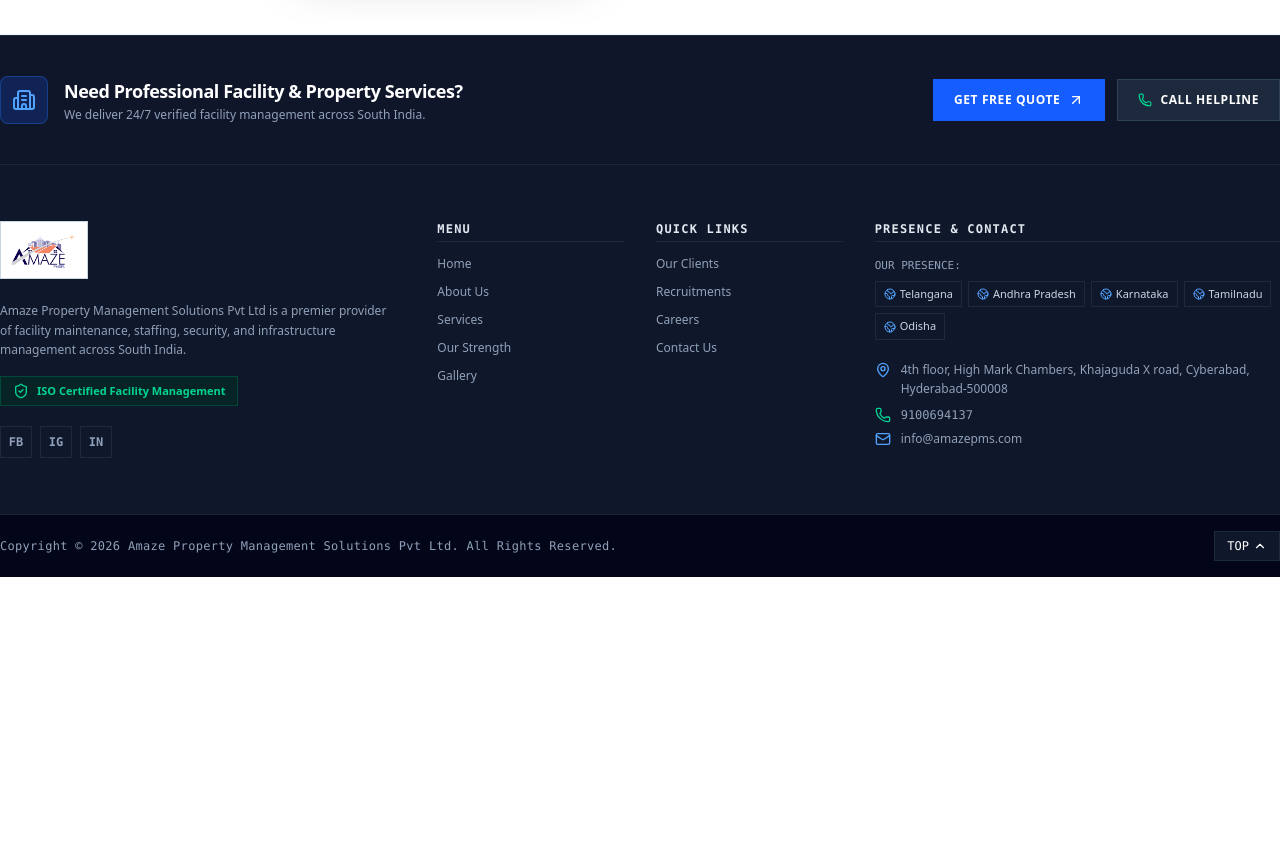
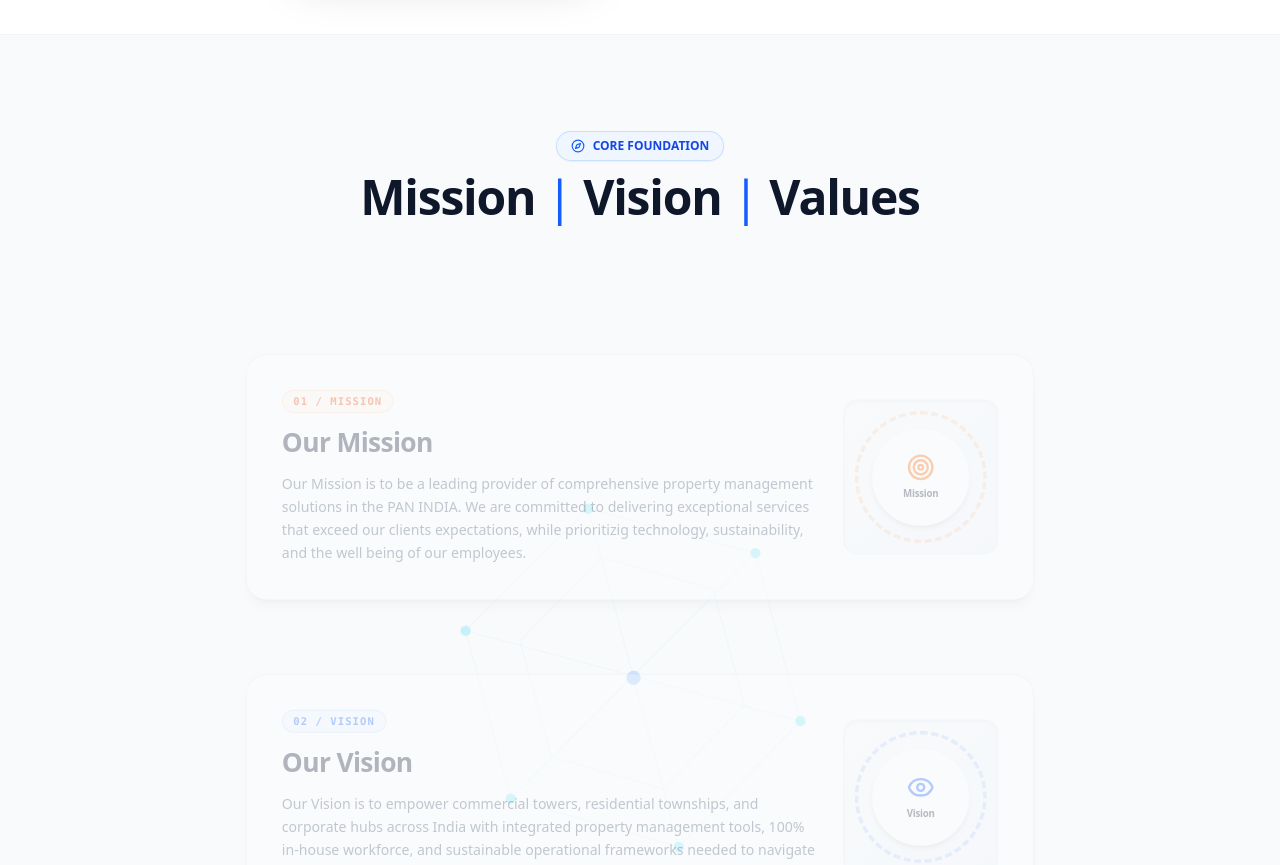
Before and after one commit to MISFOfficial/amazepms.com-redesign, a Next.js app: page /about in a window 1280 px wide. Shown: the part 1140-2005 px from the top of the page. Before the commit the page ends 1717 px from the top, so only its background shows below. Built offline with nearby package versions, Linux system fonts and the light colour scheme.

Commit message:
feat: implement interactive Mission, Vision, and Values section with GSAP scroll animations

```diff
--- a/app/(home)/about/Components/HeroSections/components/HeroHeaderTitle.tsx
+++ b/app/(home)/about/Components/HeroSections/components/HeroHeaderTitle.tsx
@@ -22,7 +22,9 @@
 
       {/* Short Clean Subtitle */}
       <p className="text-sm sm:text-base text-slate-300 leading-relaxed font-sans max-w-2xl mx-auto">
-        Empowering 500+ commercial towers and gated communities across PAN India with 100% in-house workforce, military-grade compliance, and cost-saving audits.
+        Empowering 500+ commercial towers and gated communities across PAN India
+        with 100% in-house workforce, military-grade compliance, and cost-saving
+        audits.
       </p>
     </div>
   );
--- /dev/null
+++ b/app/(home)/about/Components/Mission/Mission.tsx
@@ -0,0 +1,21 @@
+"use client";
+
+import React from "react";
+import MissionHeader from "./components/MissionHeader";
+import MissionScalingStack from "./components/MissionScalingStack";
+
+export function Mission() {
+  return (
+    <section className="relative w-full bg-slate-50 py-16 sm:py-24 border-b border-slate-200 overflow-hidden">
+      <div className="ratio">
+        {/* Section Header */}
+        <MissionHeader />
+
+        {/* GSAP Scaling Cards & Constellation Container */}
+        <MissionScalingStack />
+      </div>
+    </section>
+  );
+}
+
+export default Mission;
--- /dev/null
+++ b/app/(home)/about/Components/Mission/components/Content.ts
@@ -0,0 +1,42 @@
+export interface MissionItem {
+  id: string;
+  tag: string;
+  title: string;
+  description: string;
+  iconType: "target" | "eye" | "heart";
+  themeColor: string;
+  badgeBg: string;
+}
+
+export const missionItemsData: MissionItem[] = [
+  {
+    id: "mission",
+    tag: "01 / MISSION",
+    title: "Our Mission",
+    description:
+      "Our Mission is to be a leading provider of comprehensive property management solutions in the PAN INDIA. We are committed to delivering exceptional services that exceed our clients expectations, while prioritizig technology, sustainability, and the well being of our employees.",
+    iconType: "target",
+    themeColor: "from-orange-500 to-amber-500",
+    badgeBg: "bg-orange-50 text-orange-600 border-orange-200",
+  },
+  {
+    id: "vision",
+    tag: "02 / VISION",
+    title: "Our Vision",
+    description:
+      "Our Vision is to empower commercial towers, residential townships, and corporate hubs across India with integrated property management tools, 100% in-house workforce, and sustainable operational frameworks needed to navigate the complex real estate ecosystem.",
+    iconType: "eye",
+    themeColor: "from-blue-600 to-cyan-500",
+    badgeBg: "bg-blue-50 text-blue-600 border-blue-200",
+  },
+  {
+    id: "values",
+    tag: "03 / VALUES",
+    title: "Our Core Values",
+    description:
+      "Our Values are built on transparent audits, uncompromised EHS safety standards, 100% in-house compliance, and dedicated staff welfare to deliver reliable operational excellence for every client.",
+    iconType: "heart",
+    themeColor: "from-indigo-600 to-purple-500",
+    badgeBg: "bg-indigo-50 text-indigo-600 border-indigo-200",
+  },
+];
--- /dev/null
+++ b/app/(home)/about/Components/Mission/components/MissionCard.tsx
@@ -0,0 +1,69 @@
+"use client";
+
+import React from "react";
+import { Target, Eye, Heart } from "lucide-react";
+import { MissionItem } from "./Content";
+
+interface MissionCardProps {
+  item: MissionItem;
+}
+
+export const MissionCard: React.FC<MissionCardProps> = ({ item }) => {
+  const renderIcon = () => {
+    switch (item.iconType) {
+      case "target":
+        return <Target className="w-8 h-8 text-orange-500" />;
+      case "eye":
+        return <Eye className="w-8 h-8 text-blue-600" />;
+      case "heart":
+        return <Heart className="w-8 h-8 text-indigo-600" />;
+    }
+  };
+
+  return (
+    <div className="w-full bg-white rounded-2xl sm:rounded-3xl p-6 sm:p-8 lg:p-10 border border-slate-200/90 shadow-lg hover:shadow-xl transition-all duration-500 relative overflow-hidden flex flex-col md:flex-row items-center justify-between gap-6 sm:gap-8">
+      {/* Left Side Content */}
+      <div className="space-y-4 max-w-2xl text-left">
+        <div className="flex items-center gap-3">
+          <span
+            className={`text-xs font-mono font-extrabold tracking-widest px-3 py-1 rounded-full border ${item.badgeBg}`}
+          >
+            {item.tag}
+          </span>
+        </div>
+
+        <h3 className="text-2xl sm:text-3xl font-bold text-slate-900 tracking-tight">
+          {item.title}
+        </h3>
+
+        <p className="text-sm sm:text-base text-slate-600 leading-relaxed font-sans">
+          {item.description}
+        </p>
+      </div>
+
+      {/* Right Side Visual Emblem matching Screenshot 1 */}
+      <div className="relative shrink-0 w-36 h-36 sm:w-44 sm:h-44 rounded-2xl bg-gradient-to-br from-slate-50 to-slate-100 border border-slate-200/80 flex items-center justify-center p-4 shadow-inner group">
+        {/* Brush Circle Accent Background */}
+        <div
+          className={`absolute inset-3 rounded-full border-4 border-dashed opacity-25 group-hover:rotate-45 transition-transform duration-700 ${
+            item.iconType === "target"
+              ? "border-orange-500"
+              : item.iconType === "eye"
+              ? "border-blue-600"
+              : "border-indigo-600"
+          }`}
+        />
+
+        {/* Inner Target Graphic Emblem */}
+        <div className="relative z-10 w-24 h-24 sm:w-28 sm:h-28 rounded-full bg-white shadow-md border border-slate-100 flex flex-col items-center justify-center gap-1.5 p-2 text-center group-hover:scale-105 transition-transform duration-300">
+          {renderIcon()}
+          <span className="text-[11px] font-bold tracking-tight text-slate-800 font-sans">
+            {item.title.replace("Our ", "")}
+          </span>
+        </div>
+      </div>
+    </div>
+  );
+};
+
+export default MissionCard;
--- /dev/null
+++ b/app/(home)/about/Components/Mission/components/MissionHeader.tsx
@@ -0,0 +1,24 @@
+"use client";
+
+import React from "react";
+import { Compass } from "lucide-react";
+
+export const MissionHeader: React.FC = () => {
+  return (
+    <div className="text-center max-w-3xl mx-auto space-y-3 mb-10 sm:mb-14">
+      {/* Badge */}
+      <div className="inline-flex items-center gap-2 px-3.5 py-1.5 bg-blue-50 border border-blue-200/80 text-blue-700 text-xs font-semibold rounded-full shadow-xs">
+        <Compass className="w-3.5 h-3.5 text-blue-600" />
+        <span>CORE FOUNDATION</span>
+      </div>
+
+      {/* Main Title matching Screenshot 1 verbatim */}
+      <h2 className="text-3xl sm:text-4xl lg:text-5xl font-bold text-slate-900 tracking-tight">
+        Mission <span className="text-blue-600 font-light">|</span> Vision{" "}
+        <span className="text-blue-600 font-light">|</span> Values
+      </h2>
+    </div>
+  );
+};
+
+export default MissionHeader;
--- /dev/null
+++ b/app/(home)/about/Components/Mission/components/MissionScalingStack.tsx
@@ -0,0 +1,108 @@
+"use client";
+
+import React, { useEffect, useRef } from "react";
+import gsap from "gsap";
+import { ScrollTrigger } from "gsap/ScrollTrigger";
+import { missionItemsData } from "./Content";
+import MissionCard from "./MissionCard";
+
+export const MissionScalingStack: React.FC = () => {
+  const containerRef = useRef<HTMLDivElement>(null);
+  const bgGraphicRef = useRef<SVGSVGElement>(null);
+
+  useEffect(() => {
+    gsap.registerPlugin(ScrollTrigger);
+
+    const ctx = gsap.context(() => {
+      // 1. Constellation background rotation & scale animation matching Screenshots 2 & 3
+      if (bgGraphicRef.current) {
+        gsap.fromTo(
+          bgGraphicRef.current,
+          { scale: 0.75, rotate: -15, opacity: 0.2 },
+          {
+            scale: 1.3,
+            rotate: 30,
+            opacity: 0.5,
+            scrollTrigger: {
+              trigger: containerRef.current,
+              start: "top bottom",
+              end: "bottom top",
+              scrub: 1,
+            },
+          }
+        );
+      }
+
+      // 2. Individual cards GSAP scaling interaction on scroll
+      const cards = gsap.utils.toArray<HTMLElement>(".mission-scale-card");
+
+      cards.forEach((card) => {
+        gsap.fromTo(
+          card,
+          { scale: 0.88, opacity: 0.3, y: 60 },
+          {
+            scale: 1,
+            opacity: 1,
+            y: 0,
+            duration: 1,
+            ease: "power2.out",
+            scrollTrigger: {
+              trigger: card,
+              start: "top 85%",
+              end: "top 45%",
+              scrub: 1,
+            },
+          }
+        );
+      });
+    }, containerRef);
+
+    return () => ctx.revert();
+  }, []);
+
+  return (
+    <div
+      ref={containerRef}
+      className="relative w-full max-w-4xl mx-auto space-y-8 sm:space-y-12"
+    >
+      {/* Background Geometric Node Constellation SVG matching Screenshots 2 & 3 */}
+      <div className="absolute inset-0 flex items-center justify-center pointer-events-none overflow-hidden">
+        <svg
+          ref={bgGraphicRef}
+          viewBox="0 0 600 600"
+          className="w-[650px] sm:w-[800px] h-[650px] sm:h-[800px] text-cyan-500/20 opacity-30 transition-transform"
+          fill="none"
+          stroke="currentColor"
+          strokeWidth="1.2"
+        >
+          {/* Hexagonal Node Constellation Network */}
+          <polygon points="300,100 450,186 450,360 300,450 150,360 150,186" />
+          <polygon points="300,150 400,210 400,330 300,390 200,330 200,210" />
+          <line x1="300" y1="100" x2="300" y2="450" />
+          <line x1="150" y1="186" x2="450" y2="360" />
+          <line x1="450" y1="186" x2="150" y2="360" />
+
+          {/* Glowing Node Dots */}
+          <circle cx="300" cy="100" r="5" className="fill-cyan-400" />
+          <circle cx="450" cy="186" r="5" className="fill-cyan-400" />
+          <circle cx="450" cy="360" r="5" className="fill-cyan-400" />
+          <circle cx="300" cy="450" r="5" className="fill-cyan-400" />
+          <circle cx="150" cy="360" r="5" className="fill-cyan-400" />
+          <circle cx="150" cy="186" r="5" className="fill-cyan-400" />
+          <circle cx="300" cy="275" r="7" className="fill-blue-500" />
+        </svg>
+      </div>
+
+      {/* Cards List with GSAP Scaling Trigger */}
+      <div className="relative z-10 space-y-6 sm:space-y-10">
+        {missionItemsData.map((item) => (
+          <div key={item.id} className="mission-scale-card w-full">
+            <MissionCard item={item} />
+          </div>
+        ))}
+      </div>
+    </div>
+  );
+};
+
+export default MissionScalingStack;
--- a/app/(home)/about/page.tsx
+++ b/app/(home)/about/page.tsx
@@ -1,12 +1,14 @@
 import React from "react";
 import HeroSections from "./Components/HeroSections/HeroSections";
 import About from "../Components/About/About";
+import Mission from "./Components/Mission/Mission";
 
 function page() {
   return (
     <div>
       <HeroSections />
       <About />
+      <Mission />
     </div>
   );
 }
```
